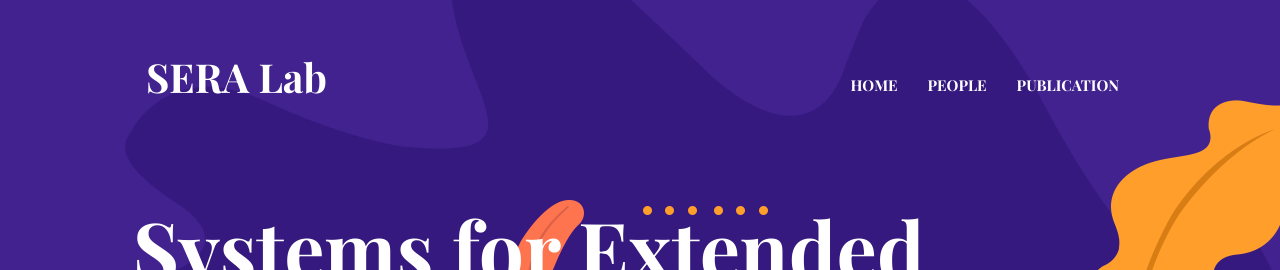
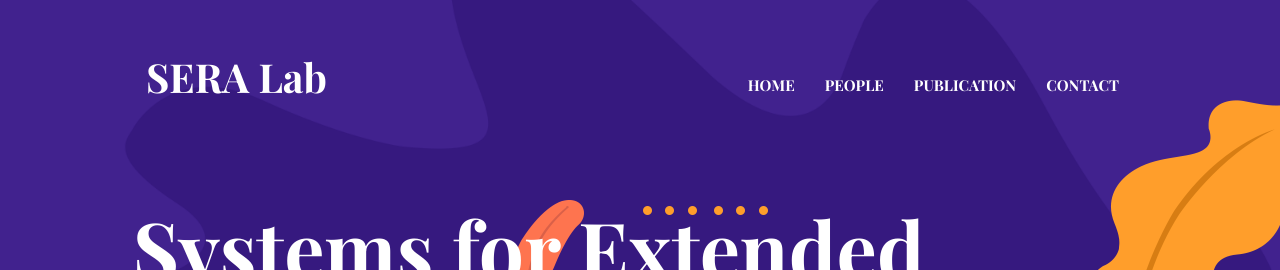
Before and after one commit to seyeon4302/seyeon4302.github.io, a Jekyll site: the page built from index.html, in a window 1280 px wide. Shown: the top 270 px of the page. Built offline with Jekyll 4.4.1, drawn with Linux system fonts in a browser that asks for light colours.

Commit message:
Update settings.yml

```diff
--- a/_data/settings.yml
+++ b/_data/settings.yml
@@ -16,7 +16,7 @@ menu:
   # - { name: RESEARCH, link: "/blog" }
   - { name: PUBLICATION, link: "/publications" }
   # - { name: PROJECT, link: "/contact" }
-  # - { name: CONTACT, link: "/contact" }
+  - { name: CONTACT, link: "/contact" }
 
 #-------------------------------
 # Google Analytics Section
```
